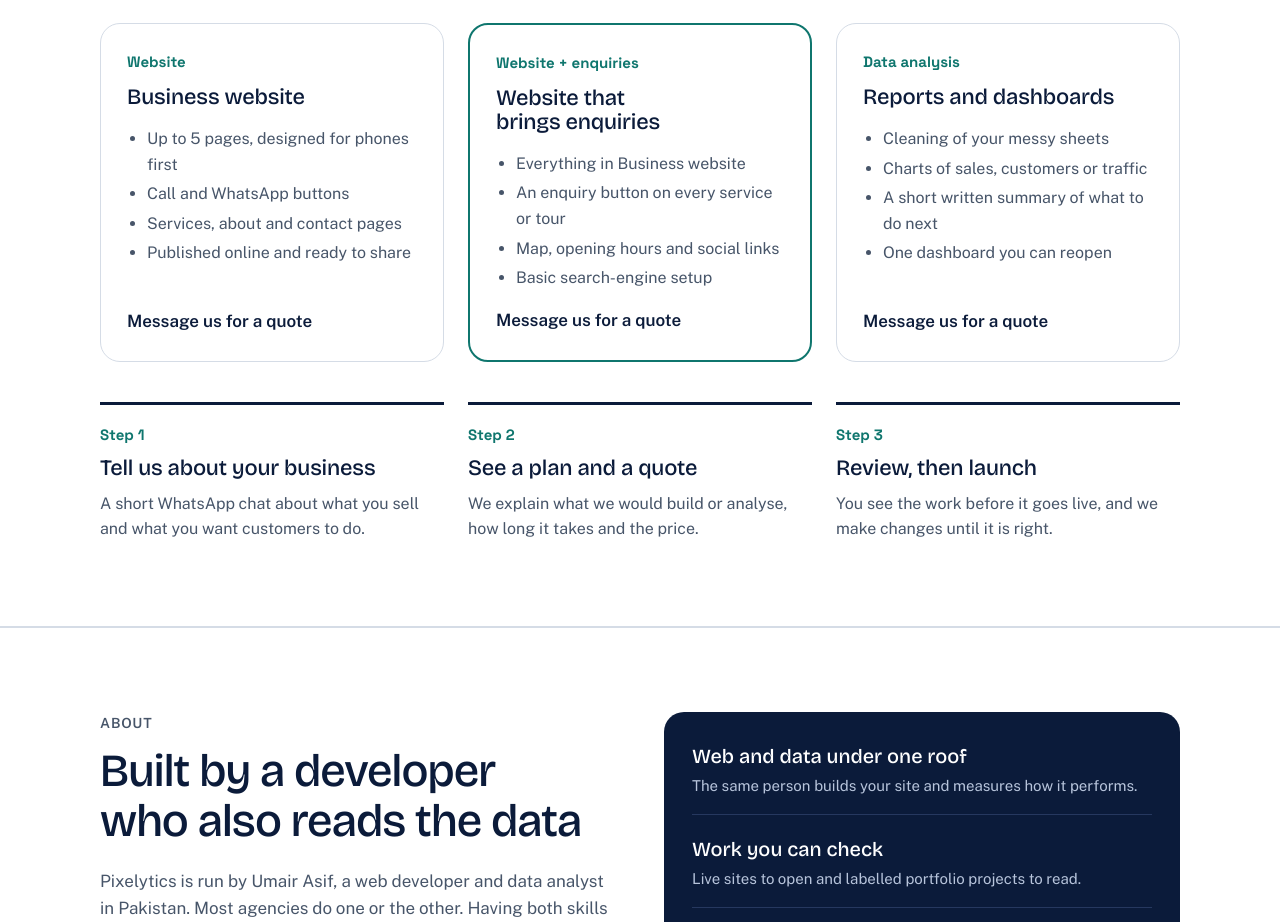
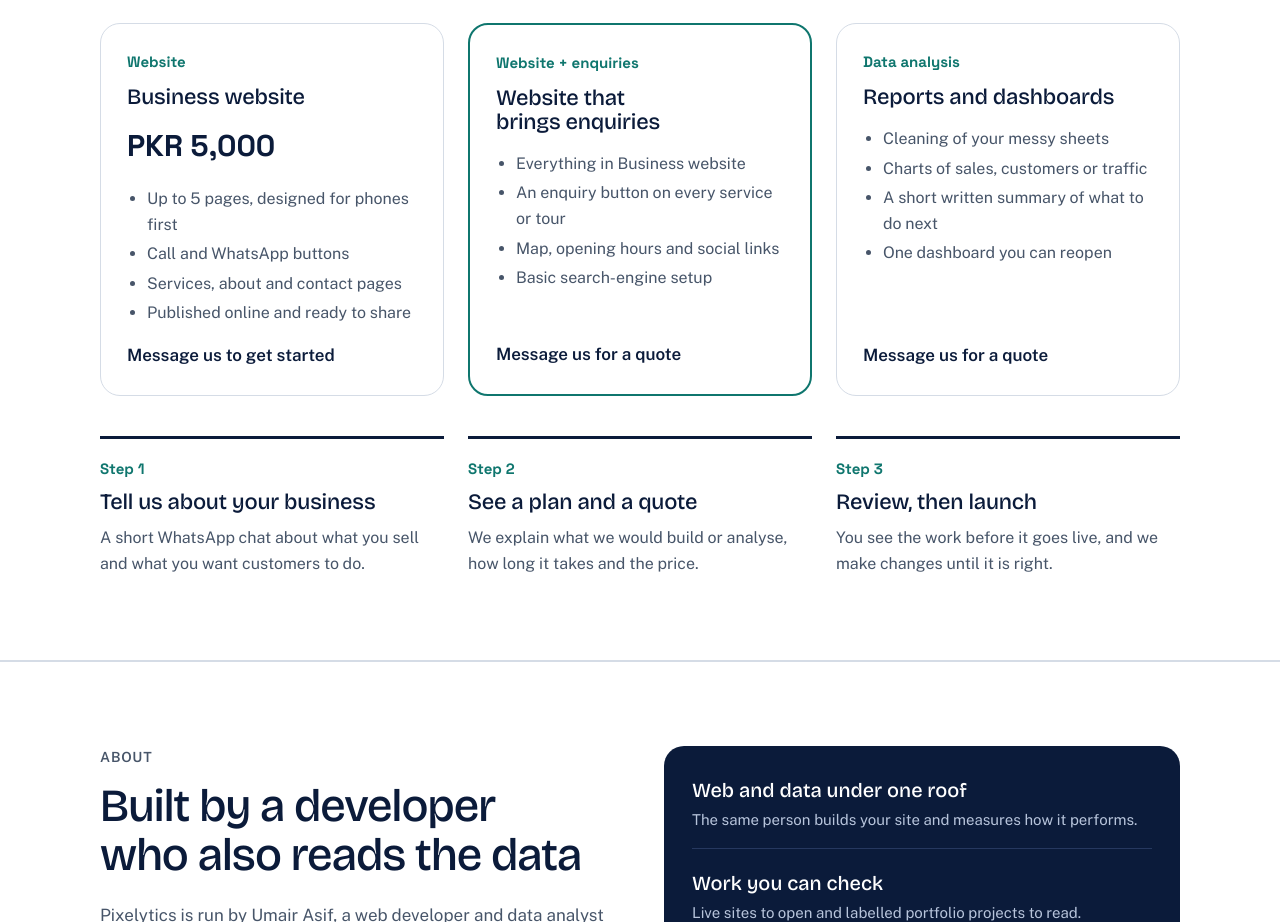
Before and after one commit to umairasifofficalll-code/pixelytics, a plain HTML site: page index.html in a window 1280 px wide. Shown: the part 3340-4262 px from the top of the page. Drawn offline with nearby package versions, Linux system fonts and the light colour scheme.

Commit message:
Add files via upload

```diff
--- a/index.html
+++ b/index.html
@@ -133,6 +133,7 @@ footer .wrap{display:flex;justify-content:space-between;gap:12px;flex-wrap:wrap}
 .pk ul{margin:0;padding-left:20px;color:var(--muted);font-size:16px}
 .pk li{margin:4px 0}
 .pk .quote{margin-top:auto;font-weight:600;color:var(--ink)}
+.pk .price{font-family:var(--brand);font-weight:800;font-size:30px;color:var(--ink);margin:0}
 .pk.main{border:2px solid var(--signal-deep)}
 .how{display:grid;grid-template-columns:repeat(3,minmax(0,1fr));gap:24px;margin-top:40px}
 .enq{margin-top:28px;display:grid;gap:12px;max-width:560px}
@@ -306,8 +307,9 @@ footer .wrap{display:flex;justify-content:space-between;gap:12px;flex-wrap:wrap}
     </div>
     <div class="grid3">
       <div class="pk"><small>Website</small><h3>Business website</h3>
+        <p class="price">PKR 5,000</p>
         <ul><li>Up to 5 pages, designed for phones first</li><li>Call and WhatsApp buttons</li><li>Services, about and contact pages</li><li>Published online and ready to share</li></ul>
-        <p class="quote">Message us for a quote</p></div>
+        <p class="quote">Message us to get started</p></div>
       <div class="pk main"><small>Website + enquiries</small><h3>Website that brings enquiries</h3>
         <ul><li>Everything in Business website</li><li>An enquiry button on every service or tour</li><li>Map, opening hours and social links</li><li>Basic search-engine setup</li></ul>
         <p class="quote">Message us for a quote</p></div>
```
